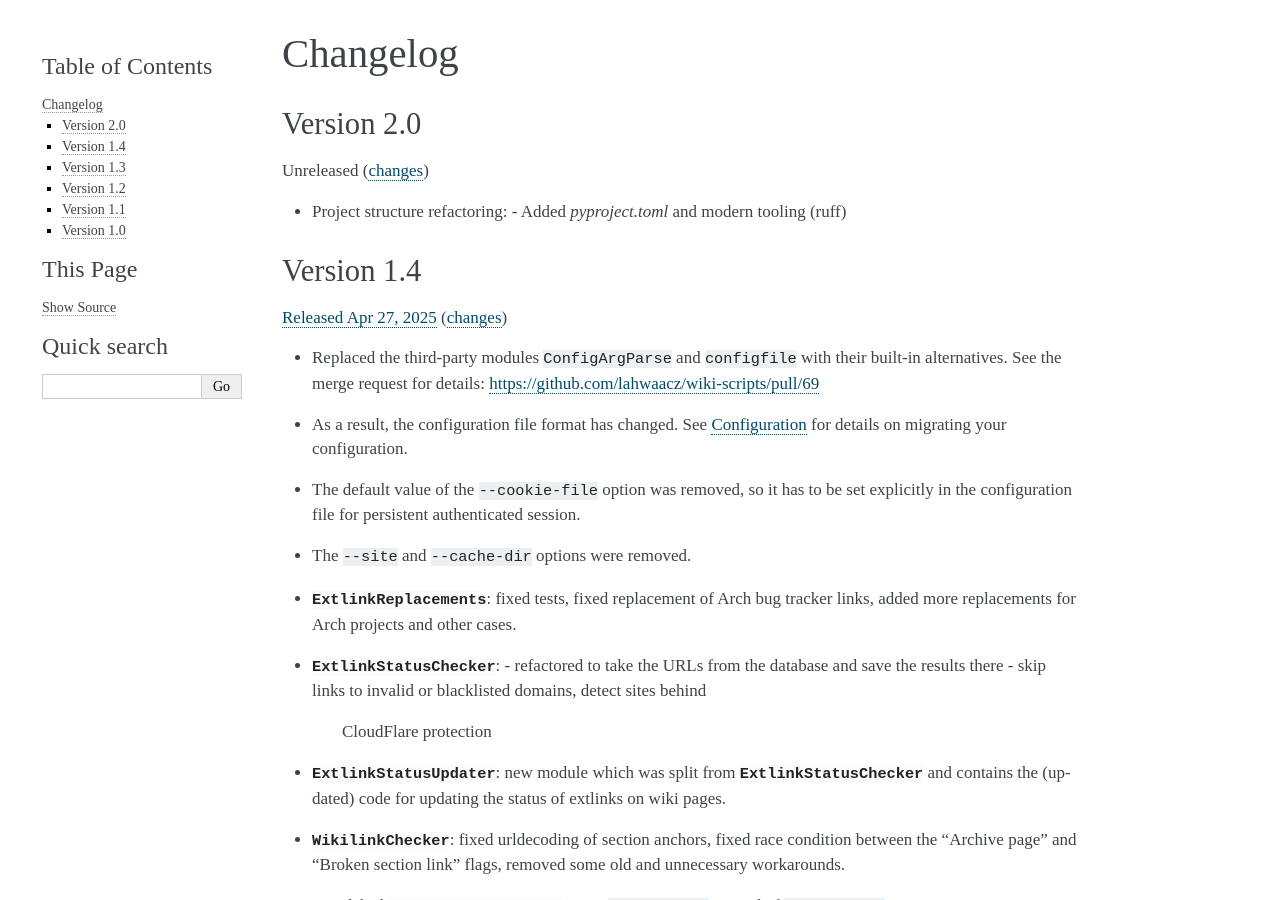
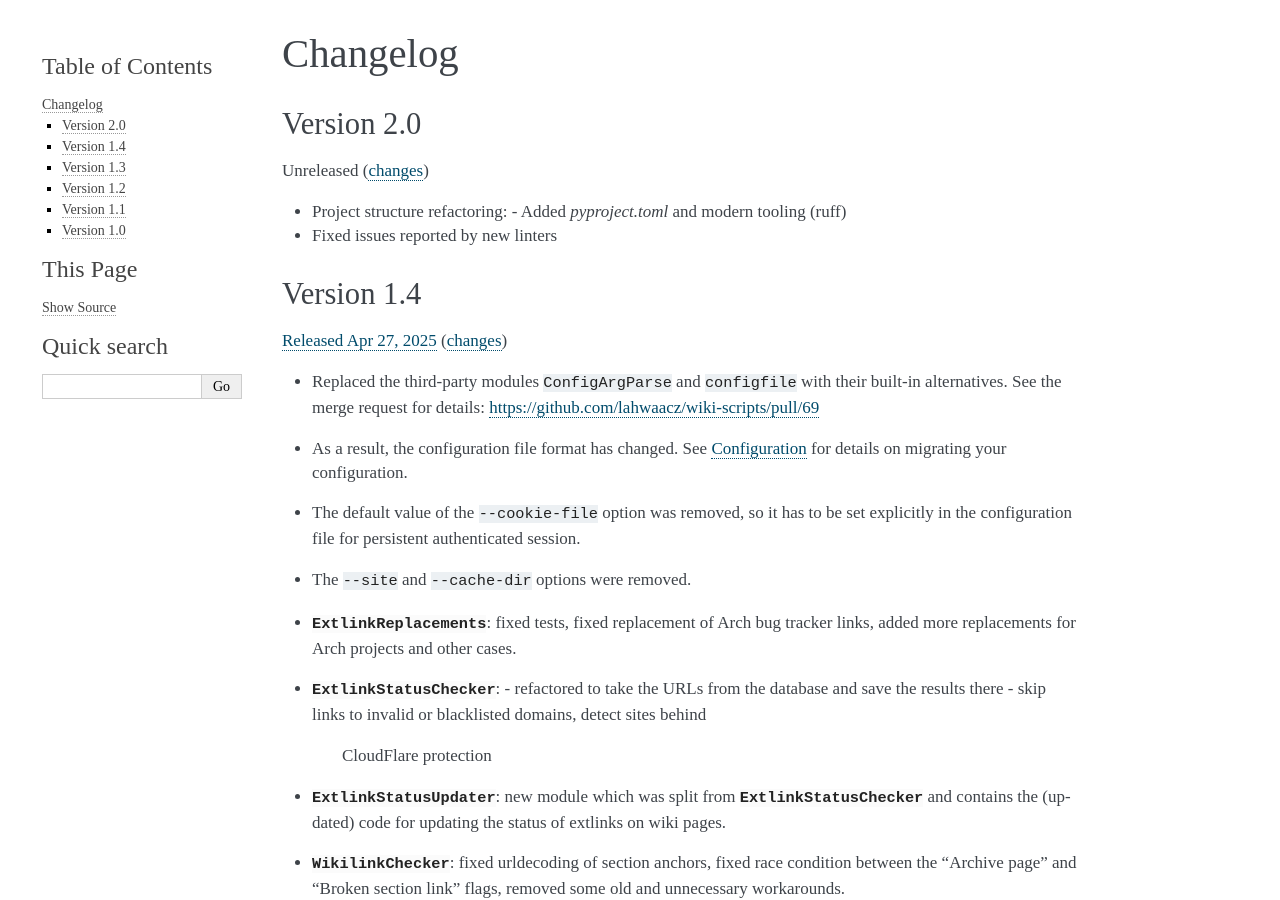
Before and after one commit to lahwaacz/wiki-scripts, a Sphinx documentation site: the page built from docs/changelog.rst, in a window 1280 px wide and 900 px high. Built offline with Sphinx 7.4.7, drawn with Linux system fonts in a browser that asks for light colours; pages that are not in the unit, such as notebooks, are missing from menus.

Commit message:
update changelog

```diff
--- a/docs/changelog.rst
+++ b/docs/changelog.rst
@@ -9,6 +9,7 @@ Unreleased
 
 - Project structure refactoring:
   - Added `pyproject.toml` and modern tooling (ruff)
+- Fixed issues reported by new linters
 
 Version 1.4
 -----------
```
